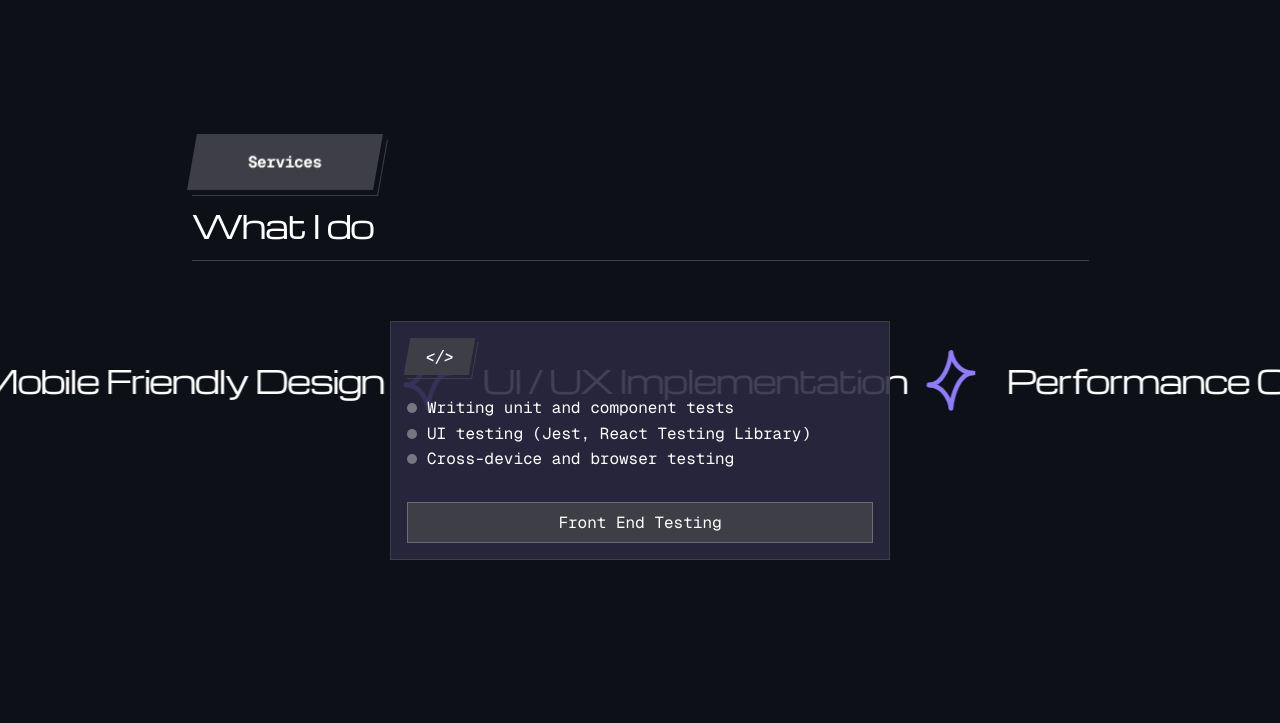
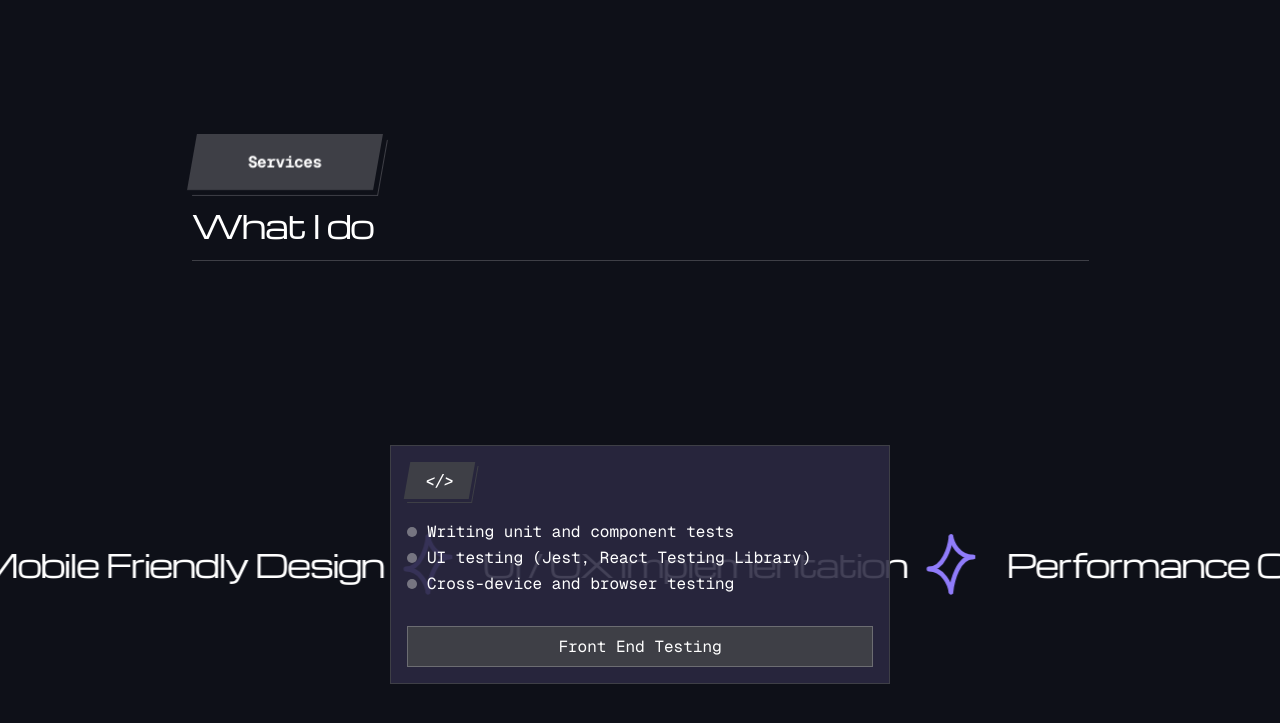
Before and after one commit to jaysquare24/my-portfolio, a React (Vite) app: page / in a window 1280 px wide. Shown: the part 2948-3671 px from the top of the page. Built offline with nearby package versions, Linux system fonts and the light colour scheme.

Commit message:
Adjust service card style

```diff
--- a/src/styles/app.css
+++ b/src/styles/app.css
@@ -549,7 +549,7 @@ li span{
 .sticky-wrapper {
   position: sticky;
   top: 0;
-  height: auto;
+  height: 100vh;
   padding-top: 40px;
 
 
@@ -561,7 +561,6 @@ li span{
 }
 
 .services-title {
-
   display: flex;
   font-size: 16px;
   font-family: 'Geist Mono', sans-serif;
@@ -603,12 +602,11 @@ li span{
 }
 
 .service-card-wrapper {
-  height: auto;
+  height: 80%;
   display: flex;
   justify-content: center;
   align-items: center;
   margin: auto;
-  margin-top: 60px;
 
 }
 
```
